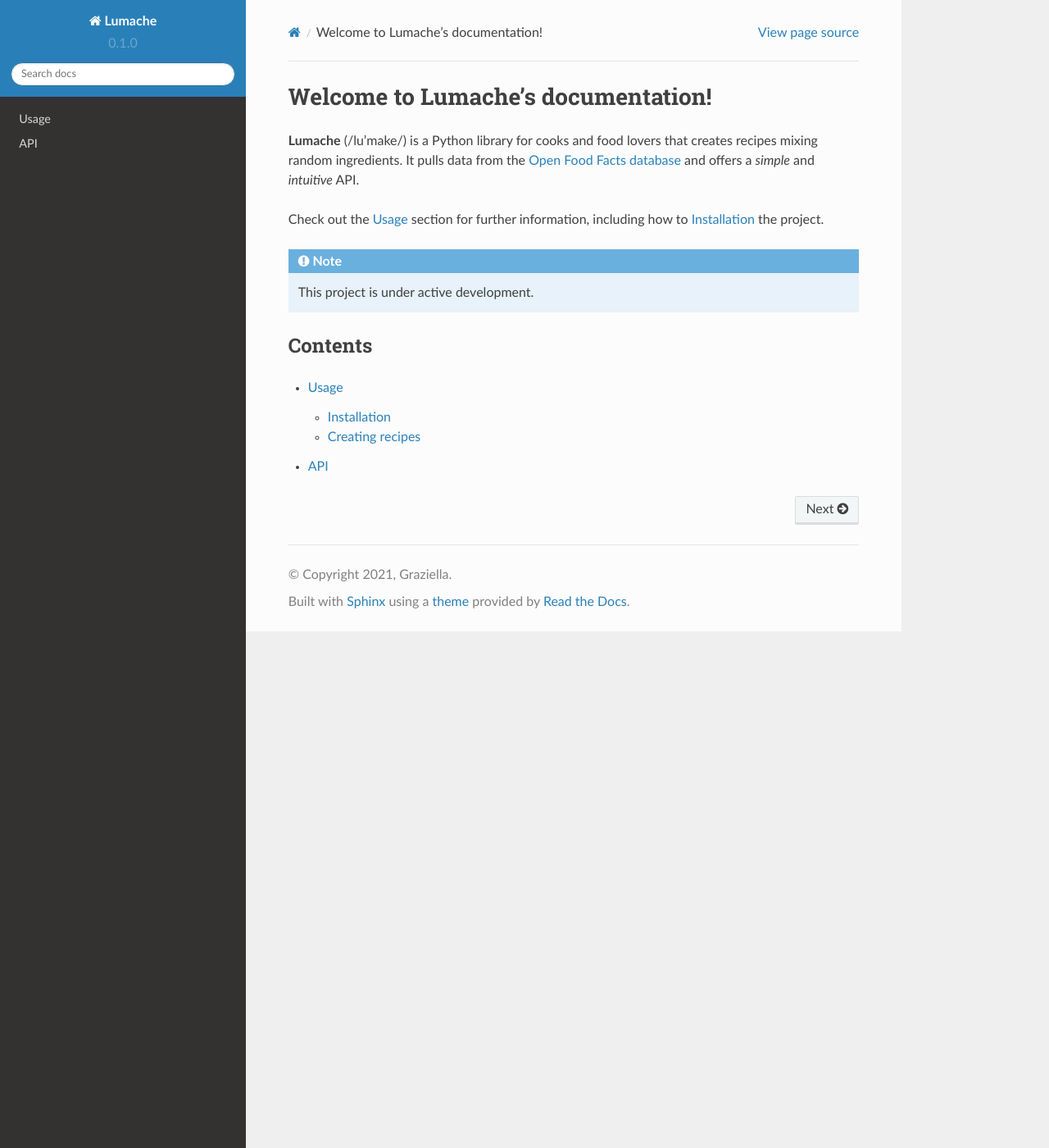
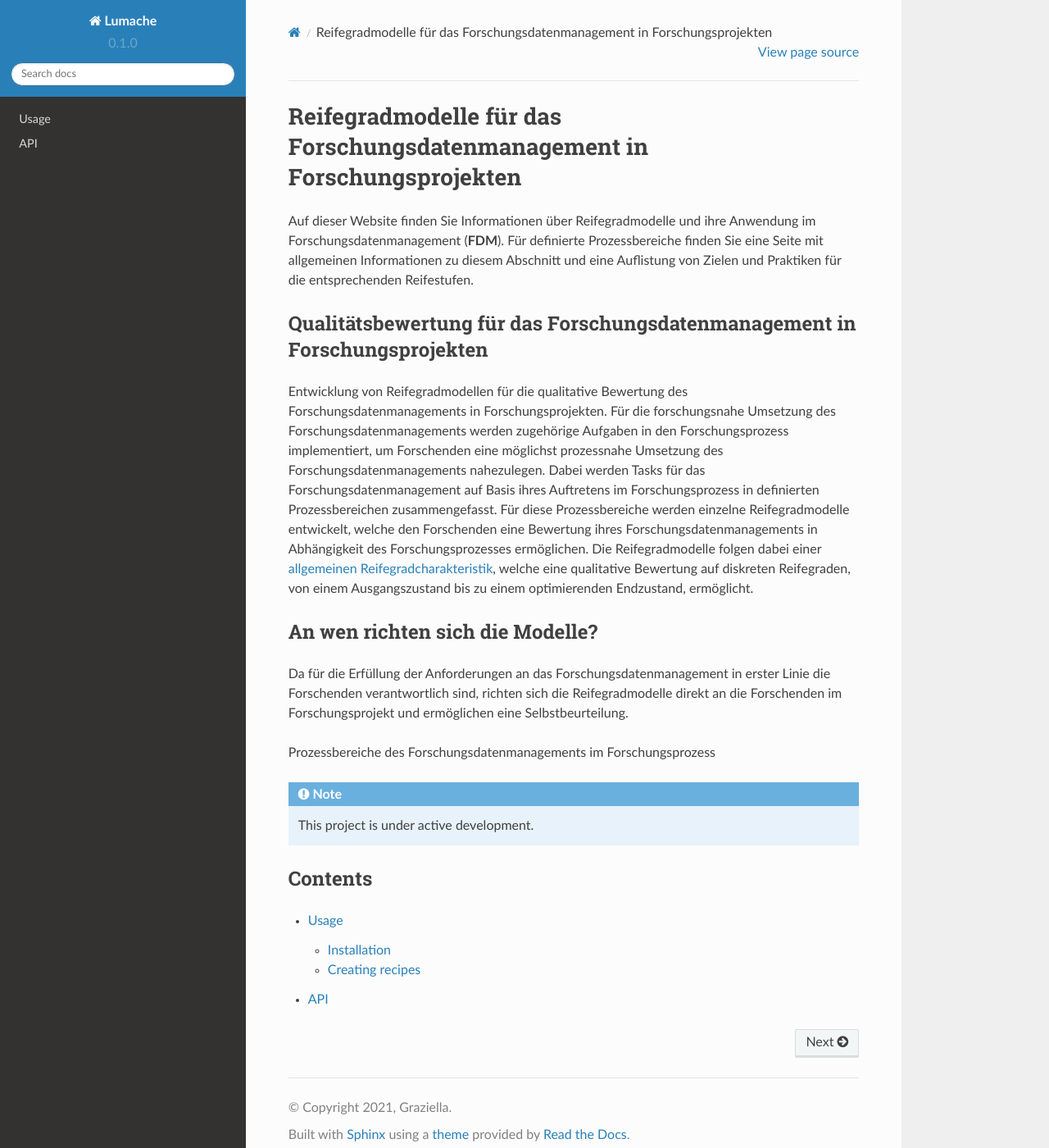
Before and after one commit to LUHMW/MaturityModelsNFDI4Ing, a Sphinx documentation site: the page built from docs/source/index.rst, in a window 1280 px wide and 1400 px high. Shown: the whole window at 82% size. Built offline with Sphinx 7.4.7 and the Read the Docs theme 2.0.0, drawn with Linux system fonts in a browser that asks for light colours.

Commit message:
Update index.rst

```diff
--- a/docs/source/index.rst
+++ b/docs/source/index.rst
@@ -1,13 +1,22 @@
-Welcome to Lumache's documentation!
-===================================
+Reifegradmodelle für das Forschungsdatenmanagement in Forschungsprojekten
+==================================================
 
-**Lumache** (/lu'make/) is a Python library for cooks and food lovers
-that creates recipes mixing random ingredients.
-It pulls data from the `Open Food Facts database <https://world.openfoodfacts.org/>`_
-and offers a *simple* and *intuitive* API.
+Auf dieser Website finden Sie Informationen über Reifegradmodelle und ihre Anwendung im Forschungsdatenmanagement (**FDM**).
+Für definierte Prozessbereiche finden Sie eine Seite mit allgemeinen Informationen zu
+diesem Abschnitt und eine Auflistung von Zielen und Praktiken für die entsprechenden Reifestufen.
 
-Check out the :doc:`usage` section for further information, including
-how to :ref:`installation` the project.
+
+
+Qualitätsbewertung für das Forschungsdatenmanagement in Forschungsprojekten
+--------
+Entwicklung von Reifegradmodellen für die qualitative Bewertung des Forschungsdatenmanagements in Forschungsprojekten. Für die forschungsnahe Umsetzung des Forschungsdatenmanagements werden zugehörige Aufgaben in den Forschungsprozess implementiert, um Forschenden eine möglichst prozessnahe Umsetzung des Forschungsdatenmanagements nahezulegen. Dabei werden Tasks für das Forschungsdatenmanagement auf Basis ihres Auftretens im Forschungsprozess in definierten Prozessbereichen zusammengefasst. Für diese Prozessbereiche werden einzelne Reifegradmodelle entwickelt, welche den Forschenden eine Bewertung ihres Forschungsdatenmanagements in Abhängigkeit des Forschungsprozesses ermöglichen. Die Reifegradmodelle folgen dabei einer  `allgemeinen Reifegradcharakteristik <https://maturitymodel-rtd-tutorial.readthedocs.io/en/latest/reifegradmodell.html#allgemeine-reifegradcharakteristik>`_, welche eine qualitative Bewertung auf diskreten Reifegraden, von einem Ausgangszustand bis zu einem optimierenden Endzustand, ermöglicht.
+
+An wen richten sich die Modelle?
+--------
+Da für die Erfüllung der Anforderungen an das Forschungsdatenmanagement in erster Linie die Forschenden verantwortlich sind, richten sich die Reifegradmodelle direkt an die Forschenden im Forschungsprojekt und ermöglichen eine Selbstbeurteilung.
+
+
+Prozessbereiche des Forschungsdatenmanagements im Forschungsprozess
 
 .. note::
 
```
